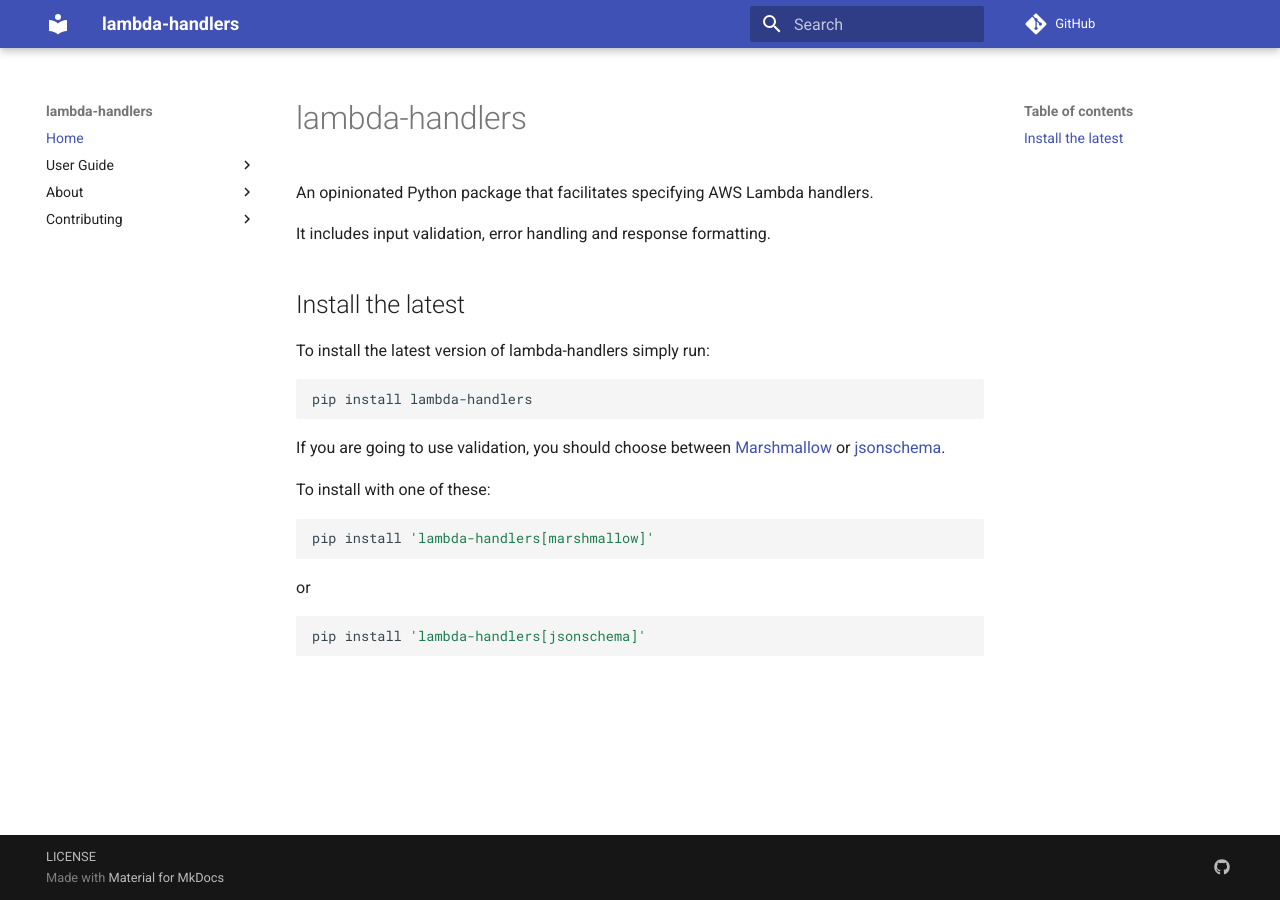
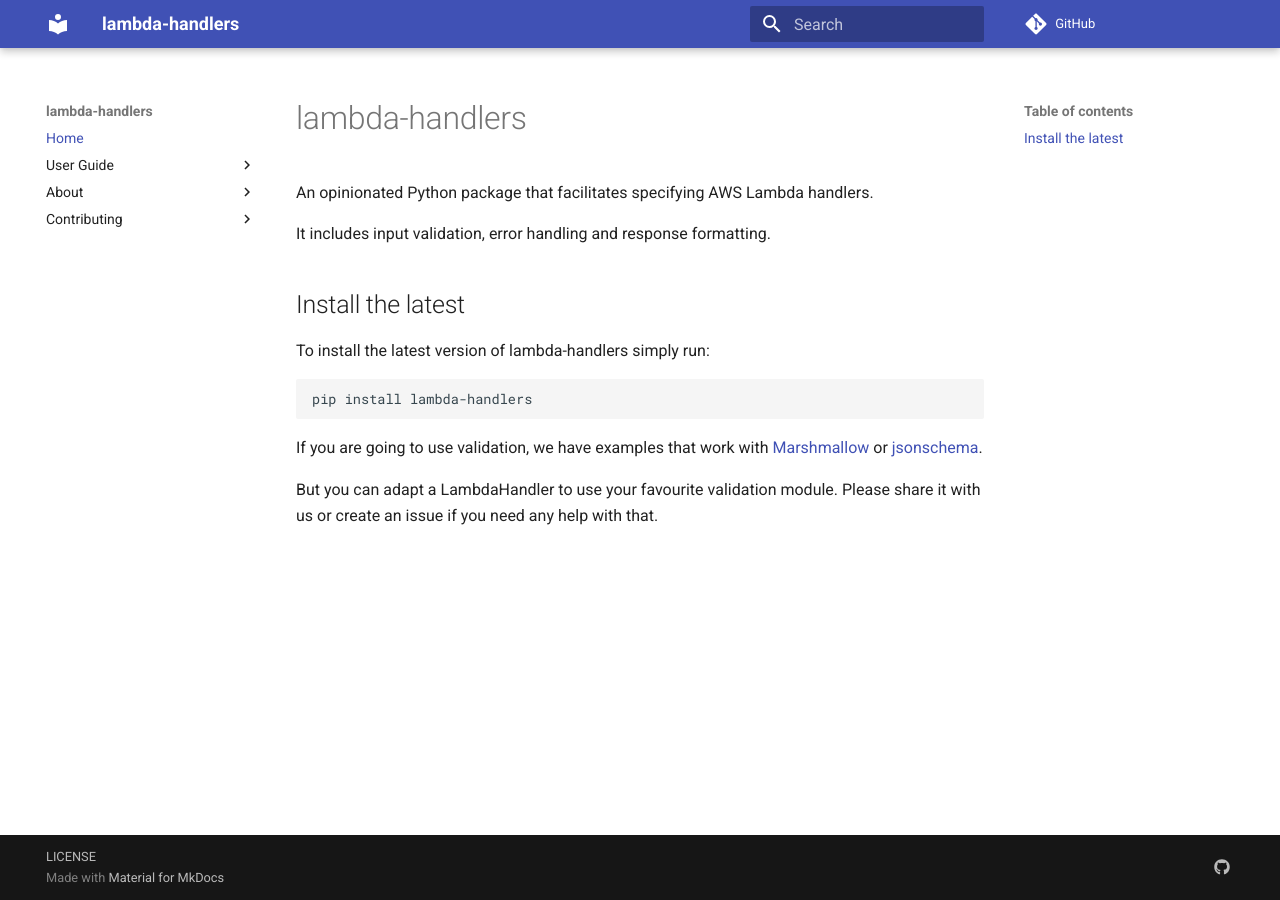
Before and after one commit to enter-at/python-aws-lambda-handlers, an MkDocs documentation site: the page built from docs/index.md, in a window 1280 px wide. Built offline with MkDocs 1.6.1 and Material for MkDocs 9.7.7, drawn with Linux system fonts in a browser that asks for light colours; comment, search, counter and statistics services are not loaded.

Commit message:
docs(index): remove instructions to install with validation modules

````diff
--- a/docs/index.md
+++ b/docs/index.md
@@ -12,18 +12,9 @@ To install the latest version of lambda-handlers simply run:
 pip install lambda-handlers
 ```
 
-If you are going to use validation, you should choose between
+If you are going to use validation, we have examples that work with
 [Marshmallow](https://pypi.org/project/marshmallow/) or
 [jsonschema](https://pypi.org/project/jsonschema/).
 
-To install with one of these:
-
-```bash
-pip install 'lambda-handlers[marshmallow]'
-```
-
-or
-
-```bash
-pip install 'lambda-handlers[jsonschema]'
-```
+But you can adapt a LambdaHandler to use your favourite validation module.
+Please share it with us or create an issue if you need any help with that.
````
